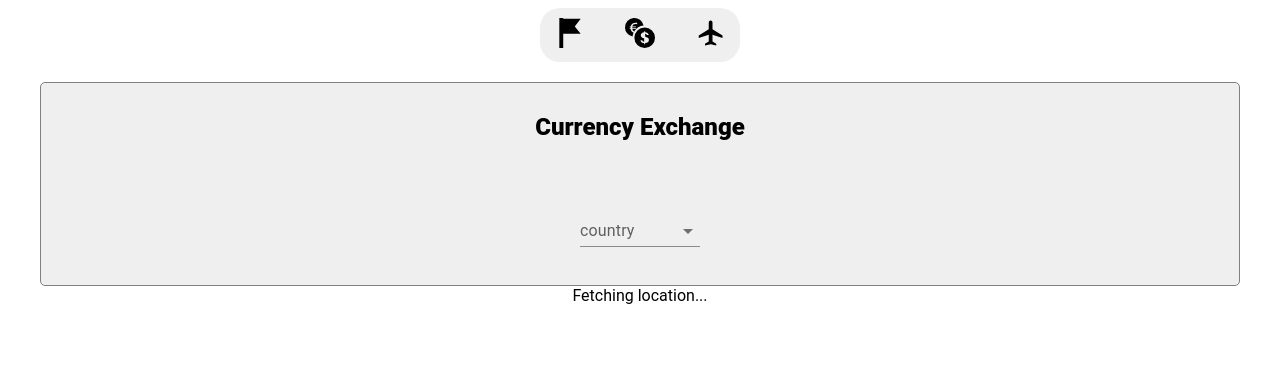
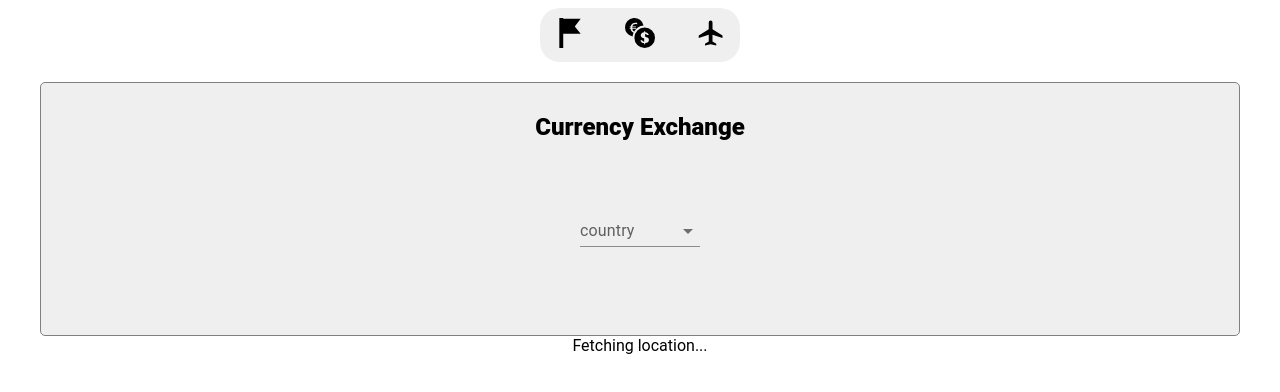
Before and after one commit to achiewe/countries-project, a React (Vite) app: page /Currency in a window 1280 px wide. Shown: the top 392 px of the page. Built offline with nearby package versions, Linux system fonts and the light colour scheme; no server answers.

Commit message:
add the div in the component

```diff
--- a/src/components/currency/CurrencyConverter.tsx
+++ b/src/components/currency/CurrencyConverter.tsx
@@ -17,6 +17,7 @@ export default function CurrencyConverter() {
           <MenuItem value={30}>Thirty</MenuItem>
         </Select>
       </FormControl>
+      <div className="currencyExchangeDiv"></div>
     </ConverterConatiner>
   );
 }
@@ -35,4 +36,12 @@ const ConverterConatiner = styled.div`
     color: black;
     font-style: normal;
   }
+
+  .currencyExchangeDiv {
+    width: 100%;
+    display: flex;
+    flex-direction: row;
+    gap: 10px;
+    align-items: center;
+  }
 `;
```
